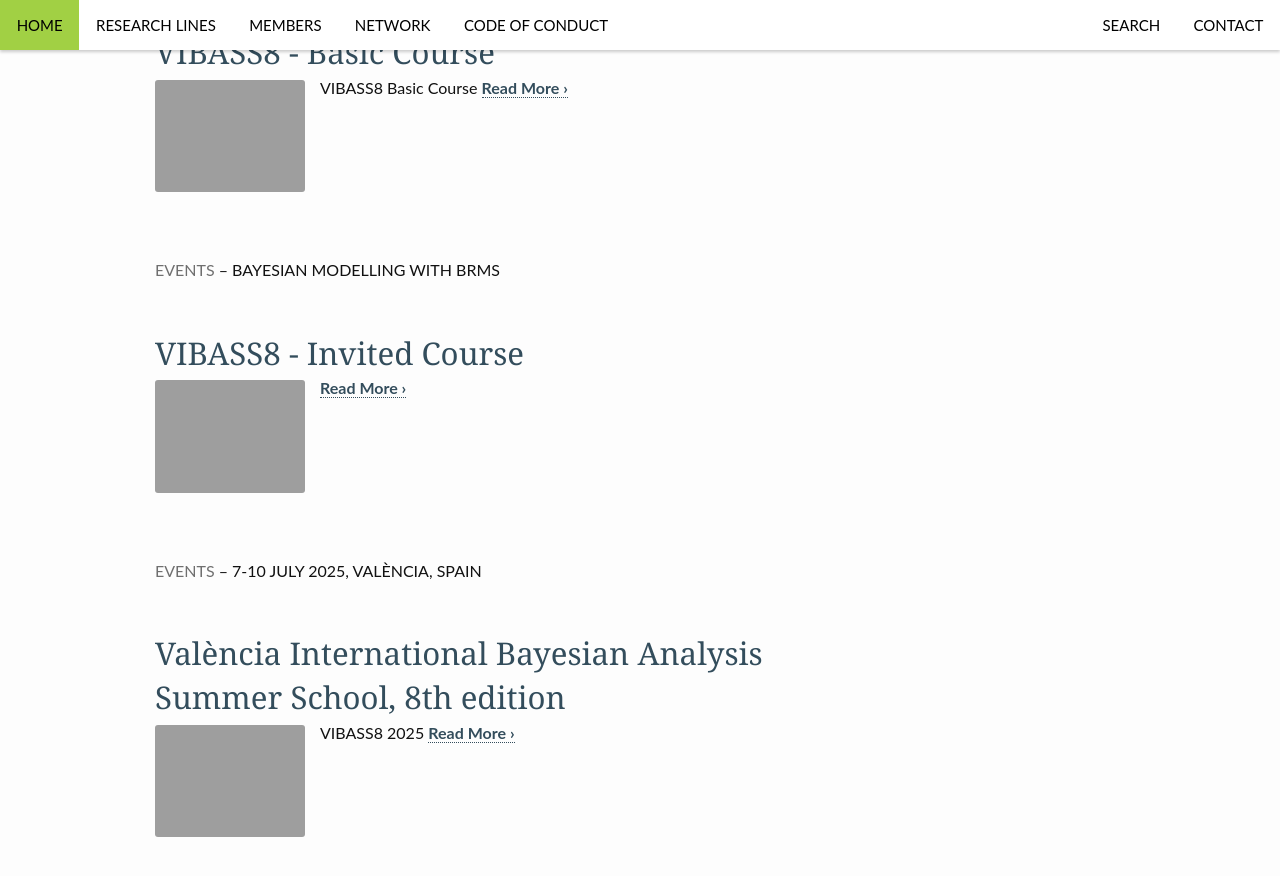
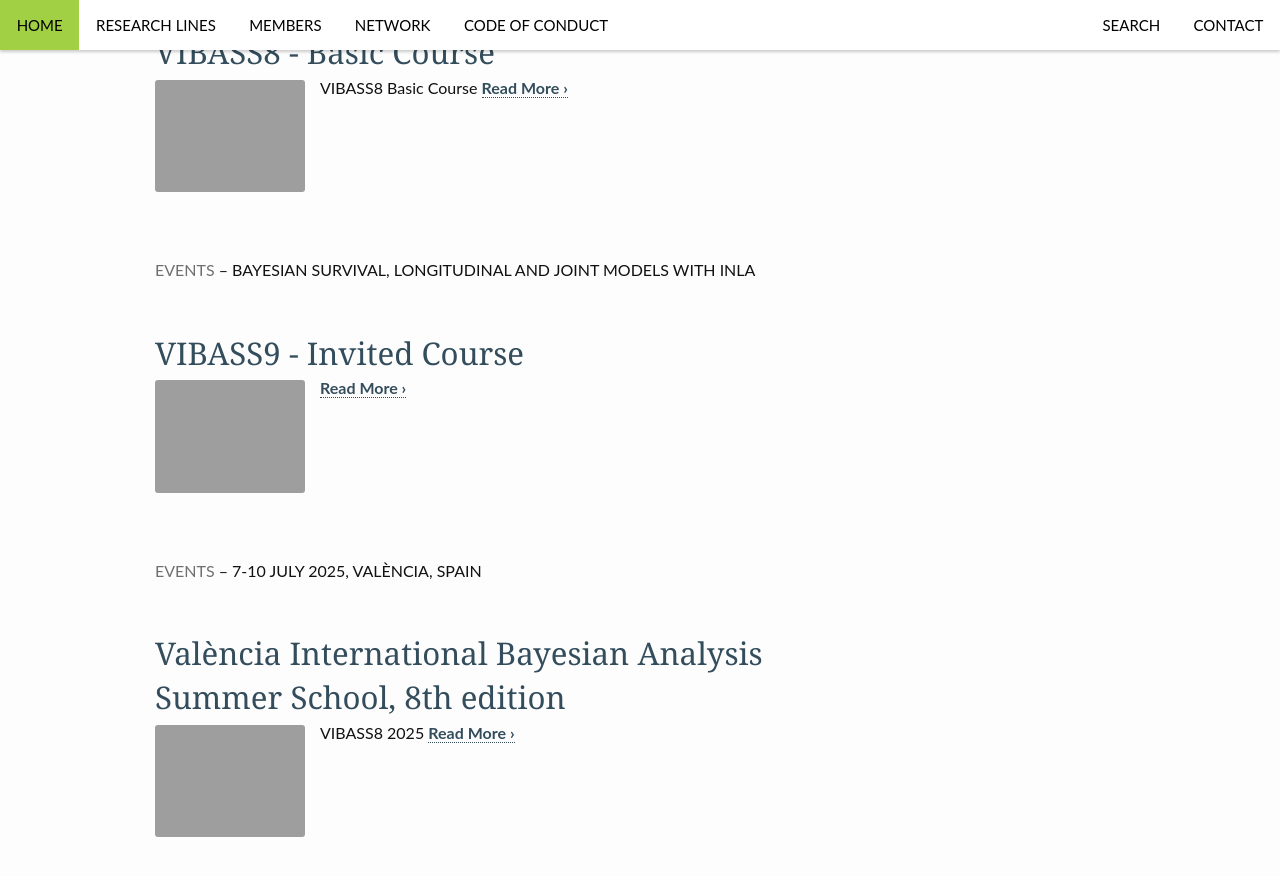
Before and after one commit to VABAR/VABAR.github.io, a Jekyll site: the page built from blog/index.html, in a window 1280 px wide and 900 px high, scrolled down 643 px. Shown: the top 876 px of the window. Built offline with Jekyll 4.4.1, drawn with Linux system fonts in a browser that asks for light colours; the list of posts is cut into pages by our own code.

Commit message:
vibass9.including information on the advanced course

```diff
--- a/_posts/events/2026-01-24-vibass9/2026-01-24-vibass9-course.md
+++ b/_posts/events/2026-01-24-vibass9/2026-01-24-vibass9-course.md
@@ -1,11 +1,11 @@
 ---
 layout: page
-title: "VIBASS8 - Invited Course"
-subheadline: "Bayesian Modelling with brms"
+title: "VIBASS9 - Invited Course"
+subheadline: "Bayesian survival, longitudinal and joint models with INLA"
 meta_teaser: "VIBASS8 Invited Course"
-#teaser: VIBASS8 Invited Course
+#teaser: VIBASS9 Invited Course
 header:
-  title: VIBASS 8
+  title: VIBASS 9
   image_fullwidth: header_vibass18.png
   # caption: VIBASS 8 is full. Register on the waiting list.
   caption: Registration and call for papers
@@ -16,27 +16,30 @@
 categories: events
 ---
 
-This course (12 hours) is provided by [__Javier Enrique Aguilar__](https://jear2412.github.io/) (Doctoral Researcher at the Cluster of Excellence SimTech at the University of Stuttgart and a Research Assistant at TU Dortmund, Germany).
+This course (12 hours) is provided by **Denis Rustand** (Research scientist at the National Institute of Health and Medical Research, Bordeaux Population Health Research Center, France). His research focuses on statistical models for the joint analysis of complex longitudinal and survival data in health. The content of the course is tailored to the framework presented in his book: *Bayesian survival, longitudinal and joint models with INLA* (Chapman & Hall/CRC, 2026).
 
-![image]({{ site.urlimg }}javier-aguilar.jpg)
+![image]({{ site.urlimg }}denis-rustand.jpg)
 
-<!-- - Target audience
+### **Target audience**
 
-    Statisticians and applied researchers with strong interest applications of Hidden Markov Models (HMMs), particularly in ecology. No previous experience with `Nimble` or Bayesian statistics is assumed, but knowledge of `R` is required. -->
+Statisticians and applied researchers with an interest in the analysis of longitudinal and time-to-event data. Basic experience with R is required. Participants are also expected to be familiar with the basics of mixed-effects models and survival analysis. No prior experience with Bayesian statistics or INLA is required.
 
-### ***Abstract***
+### **Abstract**
 
 <p style="text-align: justify;">
-This workshop provides an introduction to the contemporary Bayesian workflow with the brms package for the R statistical software. Participants will learn the core concepts that motivate the use of Bayesian inference, the computational tooling that enables one to work within this framework, and a set of practical guidelines to verify that the resulting models provide reliable inferences.
+Analyzing longitudinal markers and time-to-event outcomes is a central task in modern biomedical research. While Bayesian methods provide a flexible framework for modeling these data, traditional MCMC approaches can be computationally demanding. This course focuses on a modern and efficient Bayesian framework specifically designed to overcome these challenges using the INLAjoint R package.
 </p>
 
 <p style="text-align: justify;">
-Specific statistical methods that will be covered include basic linear regression, generalized linear models, hierarchical models, and prior specification. We will also discuss visualization and communication of results. Additionally, we will cover survival models, mixture models, and model comparison. Additional specialized topics may be covered based on participant interest and time availability.
+Recent developments in the Integrated Nested Laplace Approximation (INLA) methodology allow for the fast and accurate analysis of complex longitudinal and survival data. The course adopts a practical approach: participants will first learn to specify and fit flexible univariate models (mixed-effects and survival) before combining them into multivariate joint models.
 </p>
-<!--  When a new healthcare intervention (often, but not necessarily, a drug) is approved on the market, in a given jurisdiction, it typically has to go through another stage of negotiation to get "reimbursement". This means that the intervention is considered "good value-for-money" and so the healthcare provider decides to make it available for the reference population. This is typically the situation in many countries, including many in Europe.
 
-  This process is based on structured modelling, typically complementing different sources of evidence and aimed at demonstrating the "cost-effectiveness" of a given intervention. Bayesian modelling is instrumental to this type of problems and in this short course we will review the basics of economic evaluation, with a specific reference to the use of Bayesian models for individual level data (e.g. directly coming from experimental studies), as well as for generalised evidence synthesis. The models will be complemented with practical material."
--->
+<p style="text-align: justify;">
+Beyond standard modeling, we will explore diverse association structures and handle complex scenarios such as competing risks and multi-state models. Finally, the course bridges the gap to clinical application by illustrating how to perform dynamic predictions for personalized risk assessment.
+</p>
+
+
+
 <!-- - Training materials
 
 	Materials for the course are freely available on line at:
--- a/_posts/events/2026-01-24-vibass9/2026-01-24-vibass9.md
+++ b/_posts/events/2026-01-24-vibass9/2026-01-24-vibass9.md
@@ -2,13 +2,13 @@
 layout: page
 title: "València International Bayesian Analysis Summer School, 9th edition"
 subheadline: "6-9 July 2026, València, Spain"
-meta_teaser: "VIBASS8 2026"
+meta_teaser: "VIBASS9 2026"
 teaser: VIBASS8 2026
 header:
   title: VIBASS 9
   image_fullwidth: header_vibass18.png
   caption: Registration and call for papers
-  # caption: VIBASS 8 is full. Register on the waiting list.
+  # caption: VIBASS 9 is full. Register on the waiting list.
   caption_url: https://eventos.adeit.es/127929/detail/vibass8-valencia-international-bayesian-summer-school.html
 image:
   # thumb: widget_vibass8_closed.png
```
